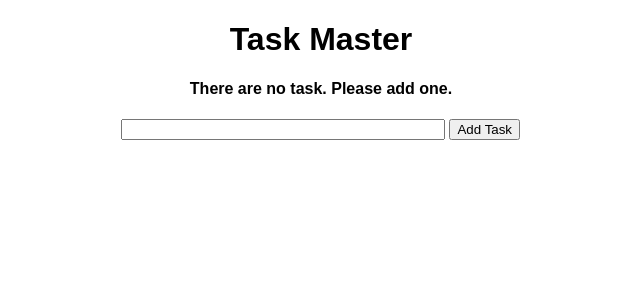
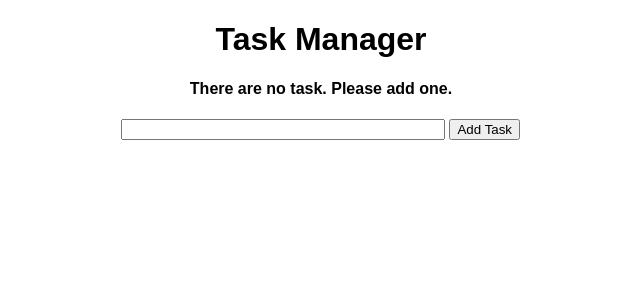
Before and after one commit to showvike/task-manager, a Flask app: page / in a window 1280 px wide. Shown: the top 300 px of the page, without its empty margins (319-959 px from the left). Run offline with Flask 2, Linux system fonts and the light colour scheme; data that the repository does not hold is empty.

Commit message:
master to manager again

```diff
--- a/templates/index.html
+++ b/templates/index.html
@@ -1,12 +1,12 @@
 {% extends "base.html" %}
 
 {% block head %}
-<title>Task Manager</title>
+<title>Task Manager - Home</title>
 {% endblock %}
 
 {% block body %}
 <div class="content">
-	<h1>Task Master</h1>
+	<h1>Task Manager</h1>
 
 	{% if tasks|length < 1 %}
 	<h4>There are no task. Please add one.</h4>
```
Also changed, not shown: test.db.
